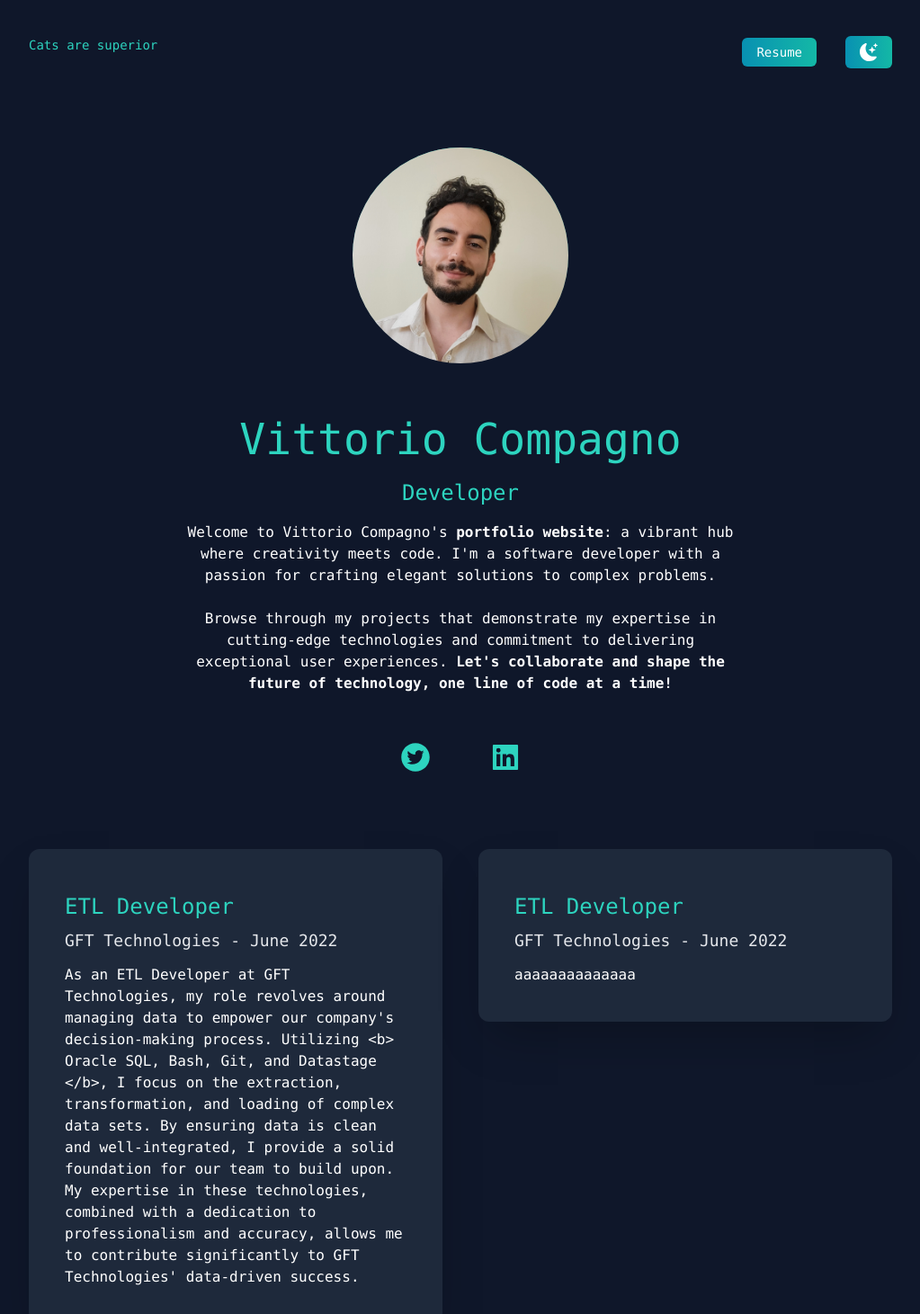
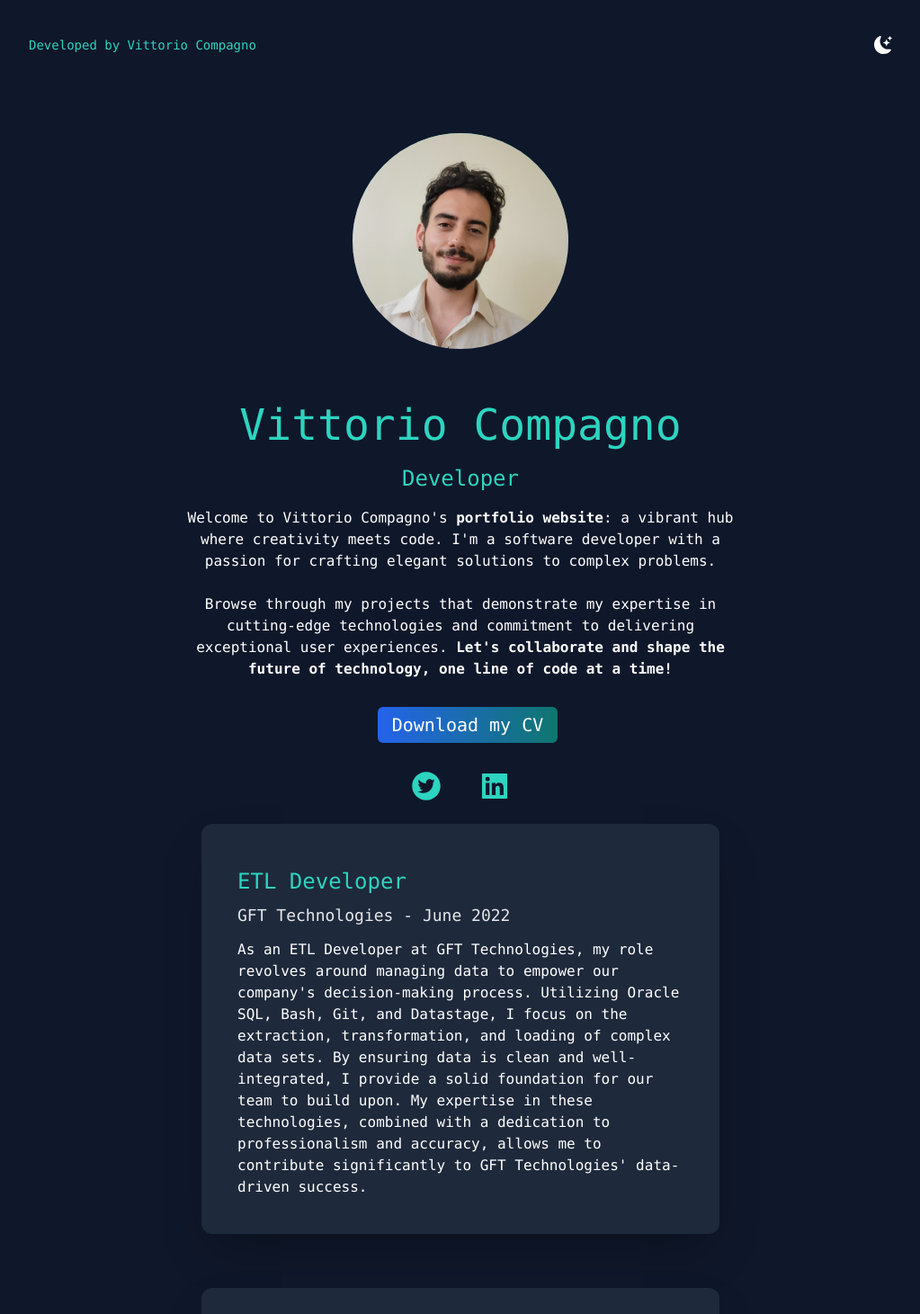
Before and after one commit to vittoriocompagno/portfolio, a Next.js app: page / in a window 1280 px wide. Shown: the top 1461 px of the page at 90% size, without its empty margins (128-1151 px from the left). Built offline with nearby package versions, Linux system fonts and the light colour scheme.

Commit message:
Added resume, polished design

```diff
--- a/src/pages/index.tsx
+++ b/src/pages/index.tsx
@@ -6,22 +6,6 @@ import deved from 'public/propic.jpeg';
 import { useState } from 'react';
 import ExperienceCard from '../pages/ExperienceCard';
 
-const experiences = [
-  {
-    title: 'ETL Developer',
-    company: 'GFT Technologies',
-    date: 'June 2022',
-    description:
-      'As an ETL Developer at GFT Technologies, my role revolves around managing data to empower our company\'s decision-making process. Utilizing <b> Oracle SQL, Bash, Git, and Datastage </b>, I focus on the extraction, transformation, and loading of complex data sets. By ensuring data is clean and well-integrated, I provide a solid foundation for our team to build upon. My expertise in these technologies, combined with a dedication to professionalism and accuracy, allows me to contribute significantly to GFT Technologies\' data-driven success.',
-  },
-  {
-    title: 'ETL Developer',
-    company: 'GFT Technologies',
-    date: 'June 2022',
-    description:
-      'aaaaaaaaaaaaaa',
-  },
-];
 
 export default function Home() {
   const [darkMode,setDarkMode] = useState(true);
@@ -35,8 +19,10 @@ export default function Home() {
       </Head>
       <main className=' bg-slate-100 px-10 font-mono md:px-20 lg:px-40 dark:bg-slate-900 '>
         <section className='min-h-screen'>
-          <nav className='py-10 mb-12  flex justify-between'>
-            <h1 className=' text-black dark:text-teal-400 text-sm'>Cats are superior</h1>
+          <nav className='py-10 mb-12 '>
+            {/*
+            <h1 className=' text-black dark:text-teal-400 text-sm'>Welcome to my portfolio</h1>
+             !!!SET IN NAV
             <ul className = 'flex flex-row sm:flex-row items-center w-full sm:w-auto sm:text-sm'>
 
               <li>
@@ -46,11 +32,20 @@ export default function Home() {
                   <BsFillMoonStarsFill onClick={()=>setDarkMode(!darkMode)} className='cursor-pointer text-white'/>
               </li>
             </ul>
+            */}
+            <div className='flex justify-between gap-10'>
+              <div className='order-1'>
+               <h1 className=' text-black dark:text-teal-400 text-sm'>Developed by Vittorio Compagno</h1>
+              </div>
+              <div className='order-2'>
+                <BsFillMoonStarsFill onClick={()=>setDarkMode(!darkMode)} className='cursor-pointer dark:text-white text-black text-xl'/>
+              </div>
+            </div>
           </nav>
           <div className=' relative mx-auto  bg-gradient-to-b from-teal-500 rounded-full w-60 h-60 mt-10 mb-7 overflow-hidden'>
             <Image src={deved} alt= "That's me" fill objectFit='cover' />
           </div>
-          <div className= 'text-black dark:text-white text-center p-8 mx-auto max-w-2xl'>
+          <div className= 'text-black dark:text-white text-center p-8 mx-auto max-w-2xl min-w-0'>
             <h1 className=' text-5xl text-teal-700 dark:text-teal-400 font-medium'>Vittorio Compagno</h1>
             <h3 className=' text-2xl pt-5 text-teal-700 dark:text-teal-400'>Developer</h3>
             <div className='justify-center text-medium py-4 leading-6.5'>
@@ -61,8 +56,13 @@ export default function Home() {
               <br /> Browse through my projects that demonstrate my expertise in cutting-edge technologies and commitment to delivering exceptional user experiences. <b> Let's collaborate and shape the future of technology, one line of code at a time! </b>
               </p>
             </div>
+            <div className='text-center mt-5'>
+              <a className='text-xl bg-gradient-to-r from-blue-600 to-teal-700  text-white px-4 py-2 border-none rounded-md ml-4 ' download href='./Vittorio_Compagno_Resume_04-2023.pdf'>
+                Download my CV
+              </a>
+            </div>
           </div>
-          <div className=' text-4xl flex justify-center gap-16 p-10 py-1 text-gray-400 dark:text-teal-400'>
+          <div className='flex justify-center text-4xl gap-10 p-10 py-1 text-gray-400 dark:text-teal-400'>
               <a href="https://www.twitter.com/comradvittorio" target='_blank' >
                 <AiFillTwitterCircle className='cursor-pointer'/>
               </a>
@@ -71,10 +71,21 @@ export default function Home() {
               </a>
             </div>
         </section>
-        <section className='pt-20 pb-10 flex items-center justify-center'>
-          <div className='grid grid-cols-1 lg:grid-cols-2 gap-10'>
-            {experiences.map((experience, index) => (<ExperienceCard key={index} {...experience} />))}
-          </div>
+        <section className='pt-5 pb-10 flex items-center justify-center'>
+          <div className='grid grid-cols-1 gap-5'>
+              <ExperienceCard
+                title="ETL Developer"
+                company="GFT Technologies"
+                date="June 2022"
+                description="As an ETL Developer at GFT Technologies, my role revolves around managing data to empower our company's decision-making process. Utilizing Oracle SQL, Bash, Git, and Datastage, I focus on the extraction, transformation, and loading of complex data sets. By ensuring data is clean and well-integrated, I provide a solid foundation for our team to build upon. My expertise in these technologies, combined with a dedication to professionalism and accuracy, allows me to contribute significantly to GFT Technologies' data-driven success."
+              />
+              <ExperienceCard
+                title="ETL Developer"
+                company="GFT Technologies"
+                date="June 2022"
+                description="aaaaaaaaaaaaaaaaaaaaaaaaaaaaaaaaaaaaaa"
+              />
+            </div>
         </section>
 
         <footer>
```
Also changed, not shown: 1 other file (tests, documents, lock files or other folders).
